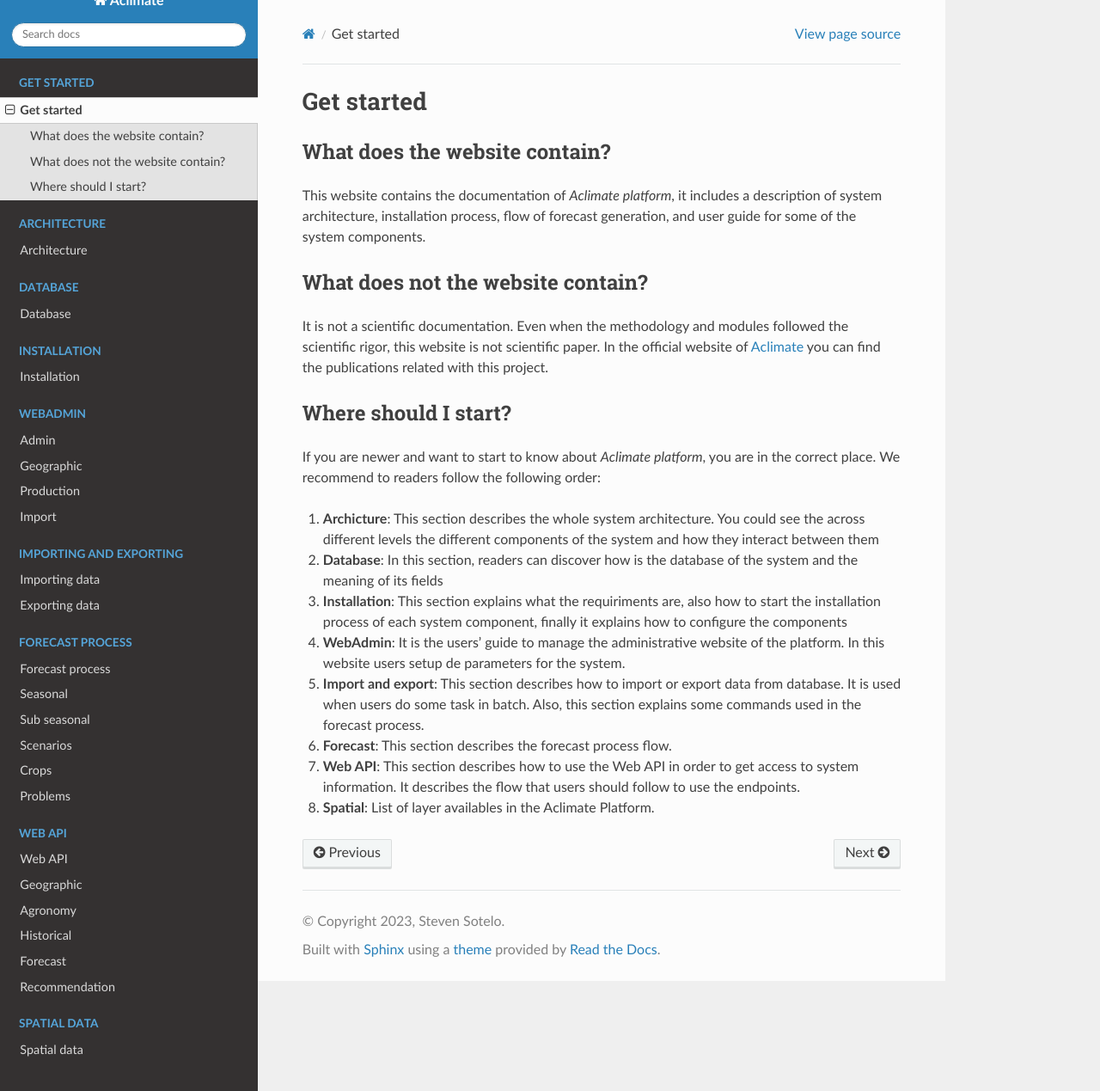
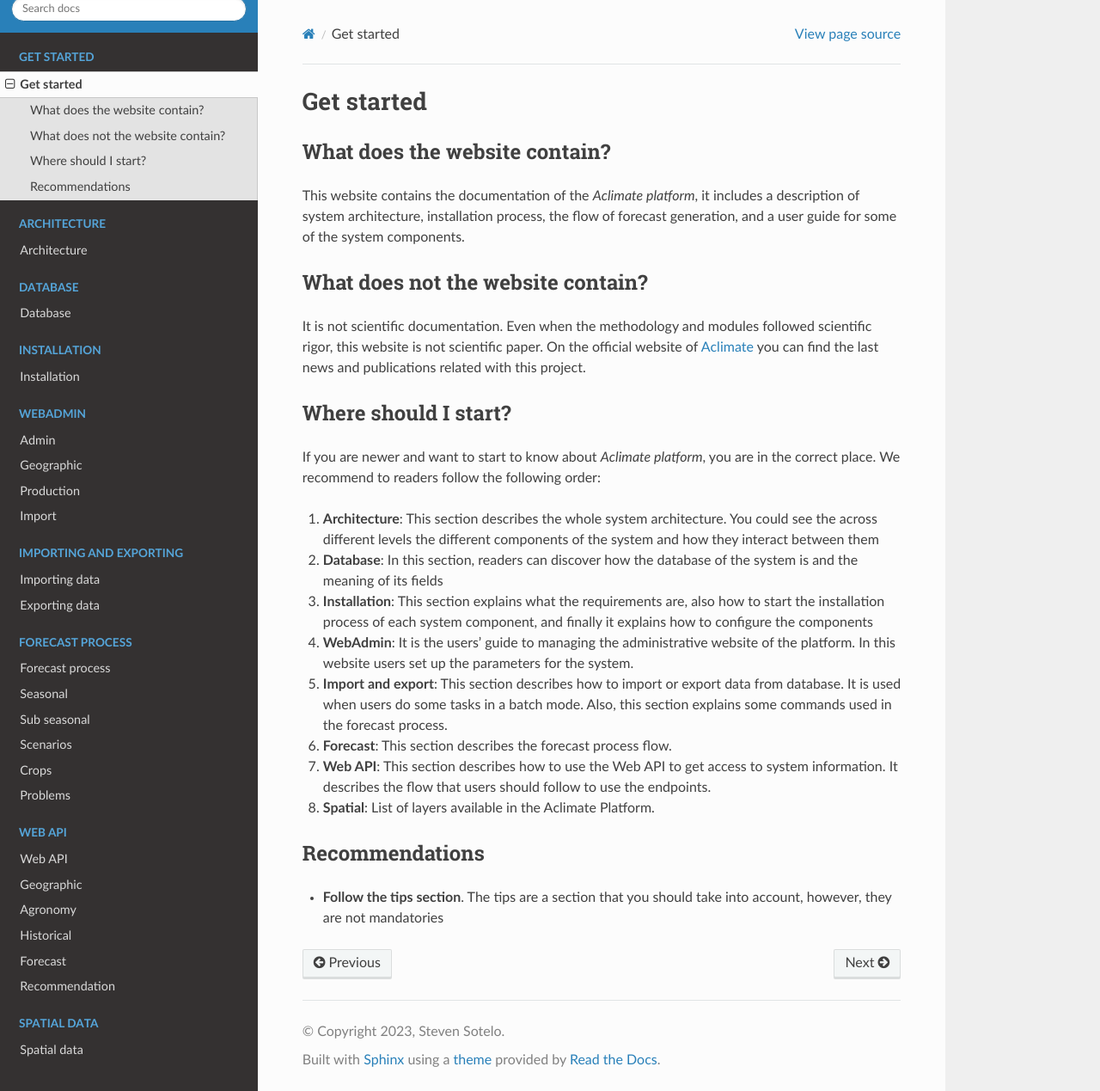
Before and after one commit to stevensotelo/aclimate_docs, a Sphinx documentation site: the page built from docs/source/01-get-started.rst, in a window 1280 px wide and 1269 px high. Shown: the whole window at 86% size. Built offline with Sphinx 7.4.7 and the Read the Docs theme 2.0.0, drawn with Linux system fonts in a browser that asks for light colours.

Commit message:
worked in the get started

```diff
--- a/docs/source/01-get-started.rst
+++ b/docs/source/01-get-started.rst
@@ -4,17 +4,17 @@ Get started
 What does the website contain?
 ------------------------------
 
-This website contains the documentation of :dfn:`Aclimate platform`, it
+This website contains the documentation of the :dfn:`Aclimate platform`, it
 includes a description of system architecture, installation process,
-flow of forecast generation, and user guide for some of the system components.
+the flow of forecast generation, and a user guide for some of the system components.
 
 What does not the website contain?
 ----------------------------------
 
-It is not a scientific documentation. Even when the methodology and modules
-followed the scientific rigor, this website is not scientific paper. In the
-official website of `Aclimate <https://www.aclimate.org/>`_ you can find the
-publications related with this project.
+It is not scientific documentation. Even when the methodology and modules
+followed scientific rigor, this website is not scientific paper. On the
+official website of `Aclimate <https://www.aclimate.org/>`_ you can find the last
+news and publications related with this project.
 
 Where should I start?
 ---------------------
@@ -22,11 +22,16 @@ Where should I start?
 If you are newer and want to start to know about :dfn:`Aclimate platform`, you
 are in the correct place. We recommend to readers follow the following order:
 
-#. **Archicture**: This section describes the whole system architecture. You could see the across different levels the different components of the system and how they interact between them
-#. **Database**: In this section, readers can discover how is the database of the system and the meaning of its fields
-#. **Installation**: This section explains what the requiriments are, also how to start the installation process of each system component, finally it explains how to configure the components
-#. **WebAdmin**: It is the users' guide to manage the administrative website of the platform. In this website users setup de parameters for the system.
-#. **Import and export**: This section describes how to import or export data from database. It is used when users do some task in batch. Also, this section explains some commands used in the forecast process.
+#. **Architecture**: This section describes the whole system architecture. You could see the across different levels the different components of the system and how they interact between them
+#. **Database**: In this section, readers can discover how the database of the system is and the meaning of its fields
+#. **Installation**: This section explains what the requirements are, also how to start the installation process of each system component, and finally it explains how to configure the components
+#. **WebAdmin**: It is the users' guide to managing the administrative website of the platform. In this website users set up the parameters for the system.
+#. **Import and export**: This section describes how to import or export data from database. It is used when users do some tasks in a batch mode. Also, this section explains some commands used in the forecast process.
 #. **Forecast**: This section describes the forecast process flow.
-#. **Web API**: This section describes how to use the Web API in order to get access to system information. It describes the flow that users should follow to use the endpoints.
-#. **Spatial**: List of layer availables in the Aclimate Platform.
+#. **Web API**: This section describes how to use the Web API to get access to system information. It describes the flow that users should follow to use the endpoints.
+#. **Spatial**: List of layers available in the Aclimate Platform.
+
+Recommendations
+---------------
+
+* **Follow the tips section**. The tips are a section that you should take into account, however, they are not mandatories
```
